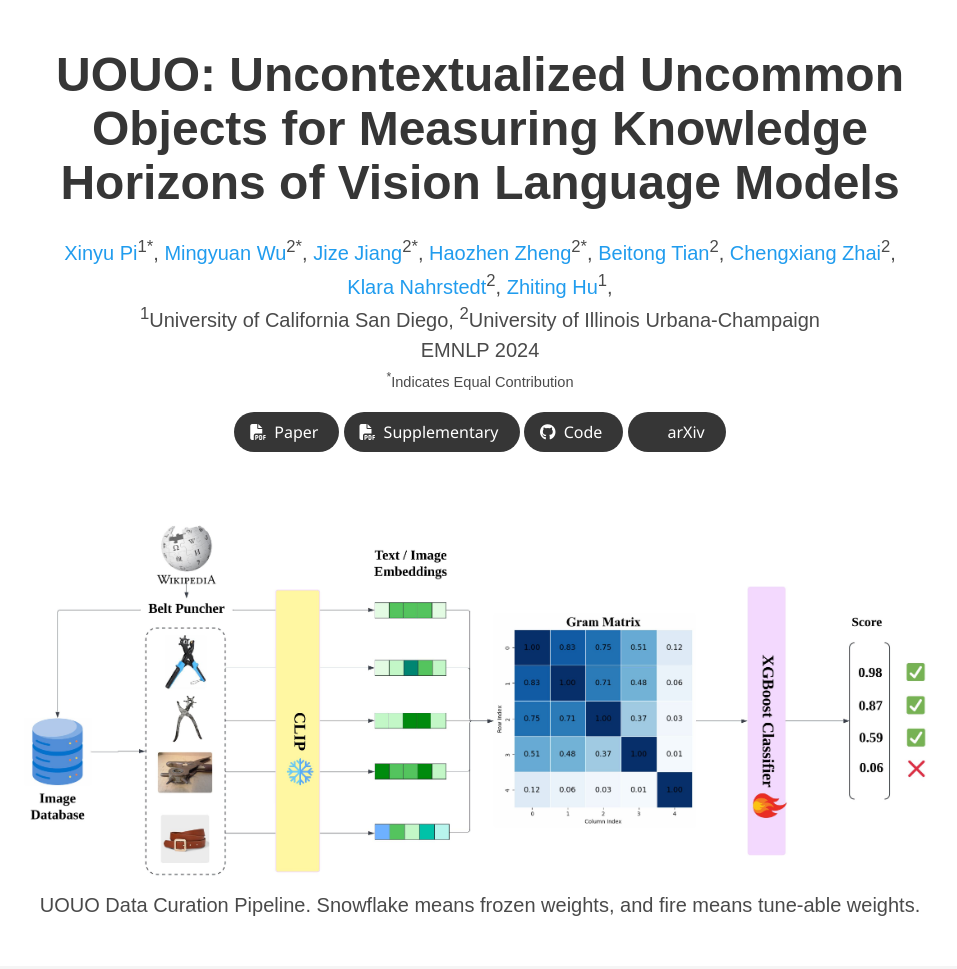
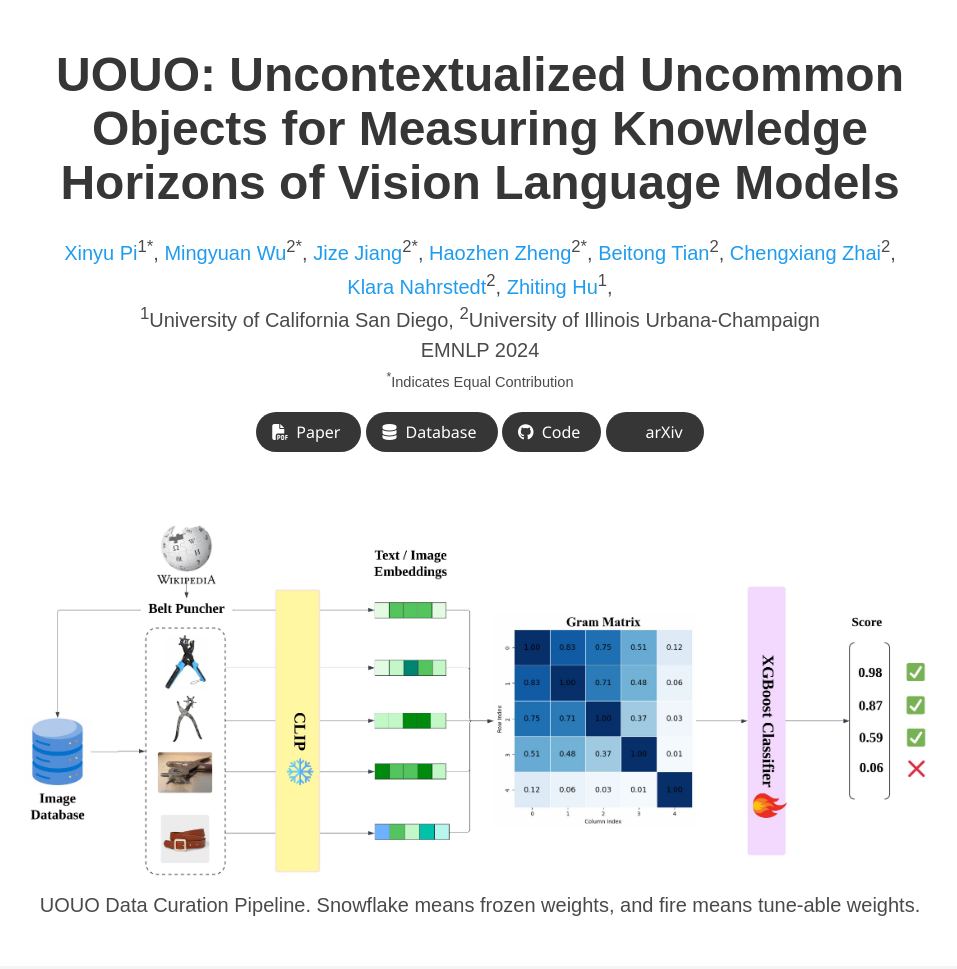
Before and after one commit to zoezheng126/UOUO-Website, a plain HTML site: page index.html in a window 1280 px wide. Shown: the top 969 px of the page, without its empty margins (160-1117 px from the left). Drawn offline with nearby package versions, Linux system fonts and the light colour scheme; some icons are missing; a web font is replaced by a local one.

Commit message:
update database icon and url

```diff
--- a/index.html
+++ b/index.html
@@ -95,14 +95,14 @@
 
                     <!-- Supplementary PDF link -->
                     <span class="link-block">
-                      <a href="static/pdfs/supplementary_material.pdf" target="_blank"
-                      class="external-link button is-normal is-rounded is-dark">
-                      <span class="icon">
-                        <i class="fas fa-file-pdf"></i>
-                      </span>
-                      <span>Supplementary</span>
-                    </a>
-                  </span>
+                      <a href="https://drive.google.com/drive/u/1/folders/19URv0jFa7y_c6gSFH5M6Gc2qVMbtnqc2" target="_blank"
+                         class="external-link button is-normal is-rounded is-dark">
+                        <span class="icon">
+                          <i class="fas fa-database"></i>
+                        </span>
+                        <span>Database</span>
+                      </a>
+                    </span>
 
                   <!-- Github link -->
                   <span class="link-block">
```
